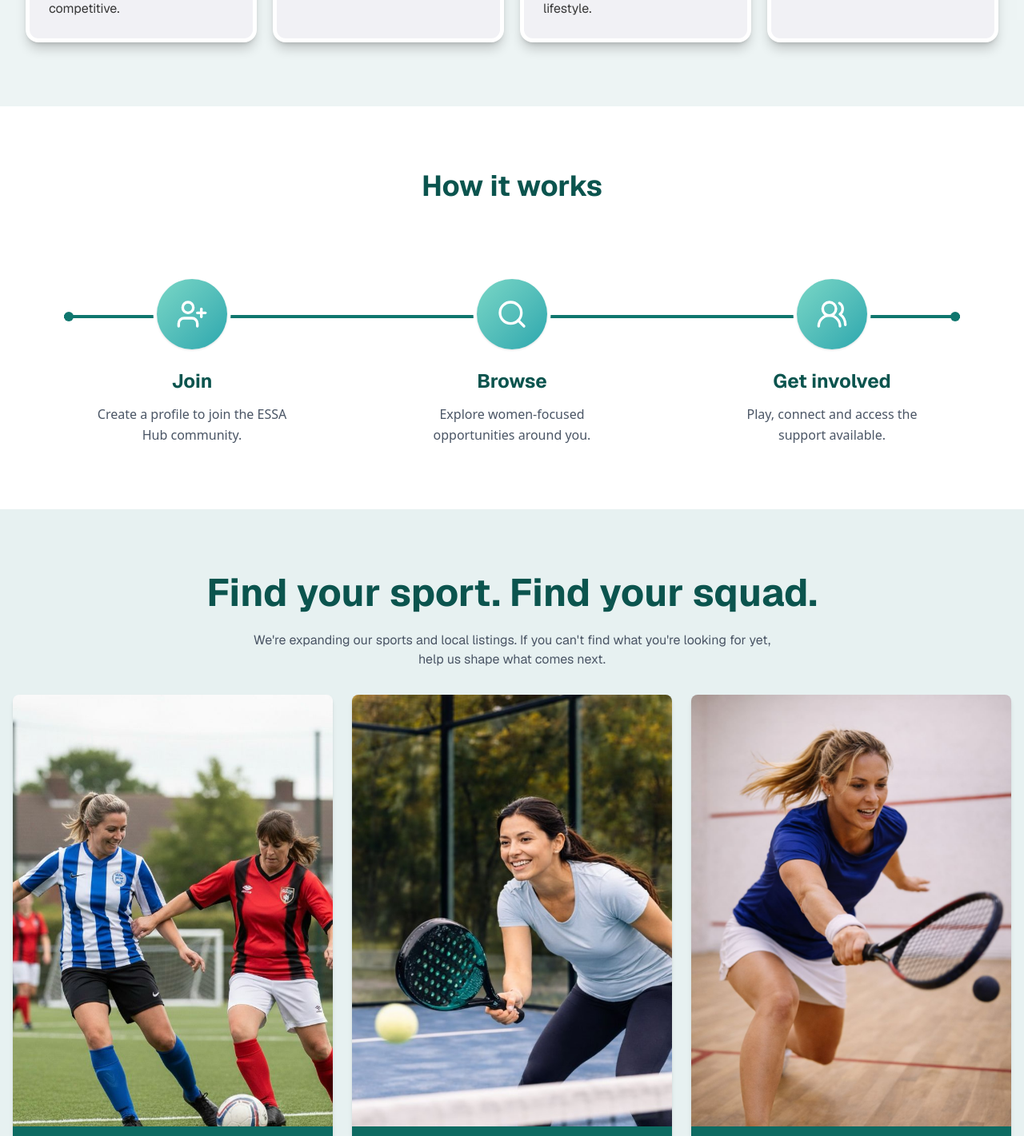
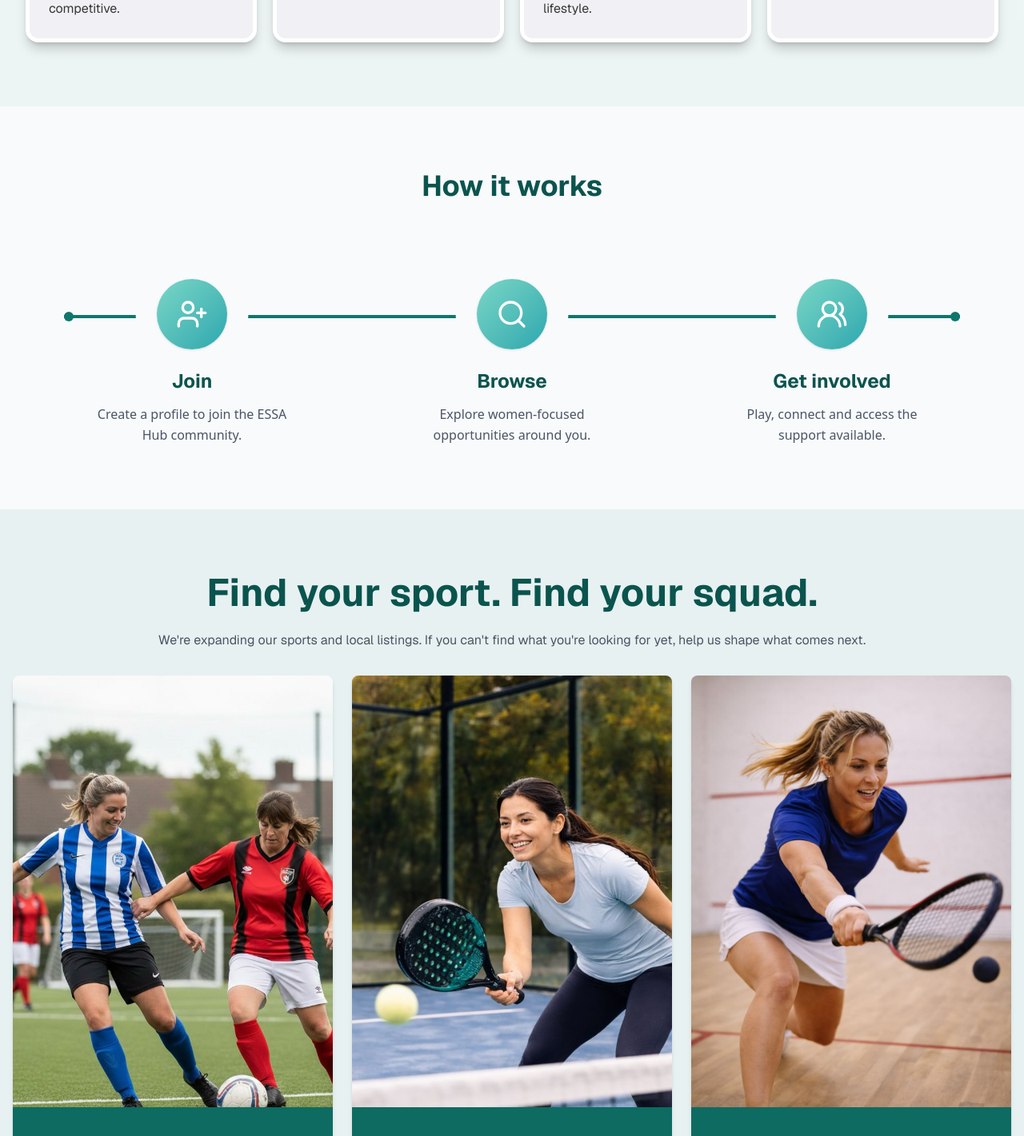
Before and after one commit to MTS-Services/soniamalik14, a React (Vite) app: page / in a window 1280 px wide. Shown: the part 1500-2921 px from the top of the page at 80% size. Built offline with nearby package versions, Linux system fonts and the light colour scheme.

Commit message:
feat: update styling in CoreFeatures, FindYourSport, and HowItWorks components for improved aesthetics and user experience

```diff
--- a/src/pages/public/public_Home/components/CoreFeatures.jsx
+++ b/src/pages/public/public_Home/components/CoreFeatures.jsx
@@ -195,7 +195,7 @@ export default function CoreFeatures() {
 
   return (
     <section
-      className="bg-[#E7F1F199] h-auto w-full px-4 sm:px-6 lg:px-8 flex flex-col items-center justify-center py-10 sm:py-16 lg:py-20 overflow-hidden"
+      className="bg-[#E7F1F199] h-auto w-full px-4 sm:px-6 lg:px-8 flex flex-col items-center justify-center py-12 md:py-16 lg:py-20 overflow-hidden"
       aria-labelledby="essa-hub-heading"
     >
       <div className="container w-full relative">
--- a/src/pages/public/public_Home/components/FindYourSport.jsx
+++ b/src/pages/public/public_Home/components/FindYourSport.jsx
@@ -1,34 +1,122 @@
-import React from 'react'
-import { Link } from 'react-router-dom'
-import Container from '../../../../components/layout/Container'
-import SectionHeader from '../../../../components/ui/SectionHeader'
+// import React from 'react'
+// import { Link } from 'react-router-dom'
+// import Container from '../../../../components/layout/Container'
+// import SectionHeader from '../../../../components/ui/SectionHeader'
+
+// const tiles = [
+//     { id: 1, title: 'Football', img: '/images/Football.jpg', sport: 'football' },
+//     { id: 2, title: 'Padel', img: '/images/Padel.jpg', sport: 'padel' },
+//     { id: 3, title: 'Squash', img: 'images/Squash.jpg', sport: 'squash' },
+// ]
+
+// const FindYourSport = () => {
+//     return (
+//         <section className="py-10 sm:py-16 lg:py-20 bg-[#E7F1F1]">
+//             <Container>
+//                 <div className="text-center mb-4 lg:mb-6">
+//                   <h2 className="font-bold text-[#0B544E]  text-2xl sm:text-3xl md:text-4xl lg:text-5xl " >
+//                     Find your sport. Find your squad.
+//                   </h2>
+//                 </div>
+//                 <p className="text-center text-gray-600 text-base mb-8 max-w-2xl mx-auto">
+//                   We're expanding our sports and local listings. If you can't find what you're looking for yet, help us shape what comes next.
+//                 </p>
+
+//                 <div className="flex justify-center">
+//                     <div className="grid grid-cols-1 sm:grid-cols-3 gap-4 lg:gap-6 w-full container">
+//                         {tiles.map((t) => (
+//                             <Link
+//                                 key={t.id}
+//                                 to={`/find-sport?sport=${encodeURIComponent(t.sport)}`}
+//                                 className="block w-full rounded-lg overflow-hidden shadow-md hover:shadow-lg transition-shadow duration-200"
+//                             >
+//                                 <div className="relative flex flex-col h-full">
+//                                     <img src={t.img} alt={t.title} className="w-full h-72 md:h-85 lg:h-160 object-cover block" />
+//                                     <div className="absolute left-0 right-0 bottom-0 bg-[#0d6b62] text-white py-3 md:py-4 lg:py-8 px-4">
+//                                         <span className="font-semibold text-2xl lg:text-3xl">{t.title}</span>
+//                                     </div>
+//                                 </div>
+//                             </Link>
+//                         ))}
+//                     </div>
+//                 </div>
+//             </Container>
+//         </section>
+//     )
+// }
+
+// export default FindYourSport
+
+
+
+
+import React, { useRef } from 'react';
+import { Link } from 'react-router-dom';
+import Container from '../../../../components/layout/Container';
+import SectionHeader from '../../../../components/ui/SectionHeader';
 
 const tiles = [
   { id: 1, title: 'Football', img: '/images/Football.jpg', sport: 'football' },
   { id: 2, title: 'Padel', img: '/images/Padel.jpg', sport: 'padel' },
-    { id: 3, title: 'Squash', img: 'images/Squash.jpg', sport: 'squash' },
-]
+  { id: 3, title: 'Squash', img: '/images/Squash.jpg', sport: 'squash' },
+];
 
 const FindYourSport = () => {
+  const scrollRef = useRef(null);
+
+  // Function to handle manual scrolling via arrows on mobile
+  const scroll = (direction) => {
+    if (scrollRef.current) {
+      const scrollAmount = direction === "left" ? -300 : 300;
+      scrollRef.current.scrollBy({ left: scrollAmount, behavior: "smooth" });
+    }
+  };
+
   return (
-        <section className="py-10 sm:py-16 lg:py-20 bg-[#E7F1F1]">
+    <section className="py-10 sm:py-16 lg:py-20 bg-[#E7F1F1] overflow-hidden">
       <Container>
         <div className="text-center mb-4 lg:mb-6">
-                  <h2 className="font-bold text-[#0B544E]  text-2xl sm:text-3xl md:text-4xl lg:text-5xl " >
+          <h2 className="font-bold text-[#0B544E] text-2xl sm:text-3xl md:text-4xl lg:text-5xl">
             Find your sport. Find your squad.
           </h2>
         </div>
-                <p className="text-center text-gray-600 text-base mb-8 max-w-2xl mx-auto">
+        <p className="text-center text-gray-600 text-base mb-8 ">
           We're expanding our sports and local listings. If you can't find what you're looking for yet, help us shape what comes next.
         </p>
 
-                <div className="flex justify-center">
-                    <div className="grid grid-cols-1 sm:grid-cols-3 gap-4 lg:gap-6 w-full container">
+        <div className="relative flex justify-center w-full">
+          {/* Mobile Navigation Arrows (Visible only on small screens) */}
+          <button
+            onClick={() => scroll("left")}
+            className="sm:hidden absolute left-0 top-[50%] -translate-y-1/2 -translate-x-2 z-10 bg-[#0B544E] text-white p-2 rounded-full shadow-md focus:outline-none"
+            aria-label="Scroll left"
+          >
+            <svg xmlns="http://www.w3.org/2000/svg" fill="none" viewBox="0 0 24 24" strokeWidth={2.5} stroke="currentColor" className="w-5 h-5">
+              <path strokeLinecap="round" strokeLinejoin="round" d="M10.5 19.5L3 12m0 0l7.5-7.5M3 12h18" />
+            </svg>
+          </button>
+
+          <button
+            onClick={() => scroll("right")}
+            className="sm:hidden absolute right-0 top-[50%] -translate-y-1/2 translate-x-2 z-10 bg-[#0B544E] text-white p-2 rounded-full shadow-md focus:outline-none"
+            aria-label="Scroll right"
+          >
+            <svg xmlns="http://www.w3.org/2000/svg" fill="none" viewBox="0 0 24 24" strokeWidth={2.5} stroke="currentColor" className="w-5 h-5">
+              <path strokeLinecap="round" strokeLinejoin="round" d="M13.5 4.5L21 12m0 0l-7.5 7.5M21 12H3" />
+            </svg>
+          </button>
+
+          {/* Cards Grid / Slider */}
+          <div
+            ref={scrollRef}
+            className="flex sm:grid sm:grid-cols-3 gap-4 lg:gap-6 w-full overflow-x-auto sm:overflow-visible snap-x snap-mandatory scroll-smooth pb-4 sm:pb-0 [&::-webkit-scrollbar]:hidden [-ms-overflow-style:'none'] [scrollbar-width:'none']"
+          >
             {tiles.map((t) => (
               <Link
                 key={t.id}
                 to={`/find-sport?sport=${encodeURIComponent(t.sport)}`}
-                                className="block w-full rounded-lg overflow-hidden shadow-md hover:shadow-lg transition-shadow duration-200"
+                // Mobile: Takes 85% width (w-[85%]) for peeking effect. Desktop: Takes full grid column width (sm:w-auto).
+                className="block w-[85%] sm:w-auto shrink-0 snap-center sm:snap-align-none rounded-lg overflow-hidden shadow-md hover:shadow-lg transition-shadow duration-200"
               >
                 <div className="relative flex flex-col h-full">
                   <img src={t.img} alt={t.title} className="w-full h-72 md:h-85 lg:h-160 object-cover block" />
@@ -42,7 +130,7 @@ const FindYourSport = () => {
         </div>
       </Container>
     </section>
-    )
-}
+  );
+};
 
-export default FindYourSport
+export default FindYourSport;
--- a/src/pages/public/public_Home/components/HowItWorks.jsx
+++ b/src/pages/public/public_Home/components/HowItWorks.jsx
@@ -21,7 +21,7 @@ const steps = [
 
 const HowItWorks = () => {
   return (
-    <section className="bg-white py-10 sm:py-16 lg:py-20 px-4 sm:px-6 lg:px-8 font-sans">
+    <section className="bg-[#F8FAFC] py-10 sm:py-16 lg:py-20 px-4 sm:px-6 lg:px-8 font-sans">
       <div className="max-w-6xl mx-auto">
         {/* Section Header */}
         <h2 className="text-4xl font-bold text-center text-[#0B544E] mb-10 md:mb-24">
@@ -47,9 +47,9 @@ const HowItWorks = () => {
                 {/* Icon Circle */}
                 <div className="relative mb-6">
                   {/* White background behind icon to create the 'line-break' effect */}
-                  <div className="absolute inset-0 bg-white scale-110 rounded-full z-[-1] invisible md:visible" />
+                  <div className="absolute inset-0 bg-[#F8FAFC] scale-160 rounded-full z-[-1] invisible md:visible" />
 
-                  <div className="w-22 h-22 rounded-full  bg-gradient-to-br from-[#79D7C6] to-[#29A7AE] flex items-center justify-center shadow-sm">
+                  <div className="w-22 h-22 rounded-full  bg-gradient-to-br from-[#79D7C6] to-[#29A7AE]  flex items-center justify-center shadow-sm">
                     {step.icon}
                   </div>
                 </div>
```
Lines whose indentation alone changed are shown as unchanged.
